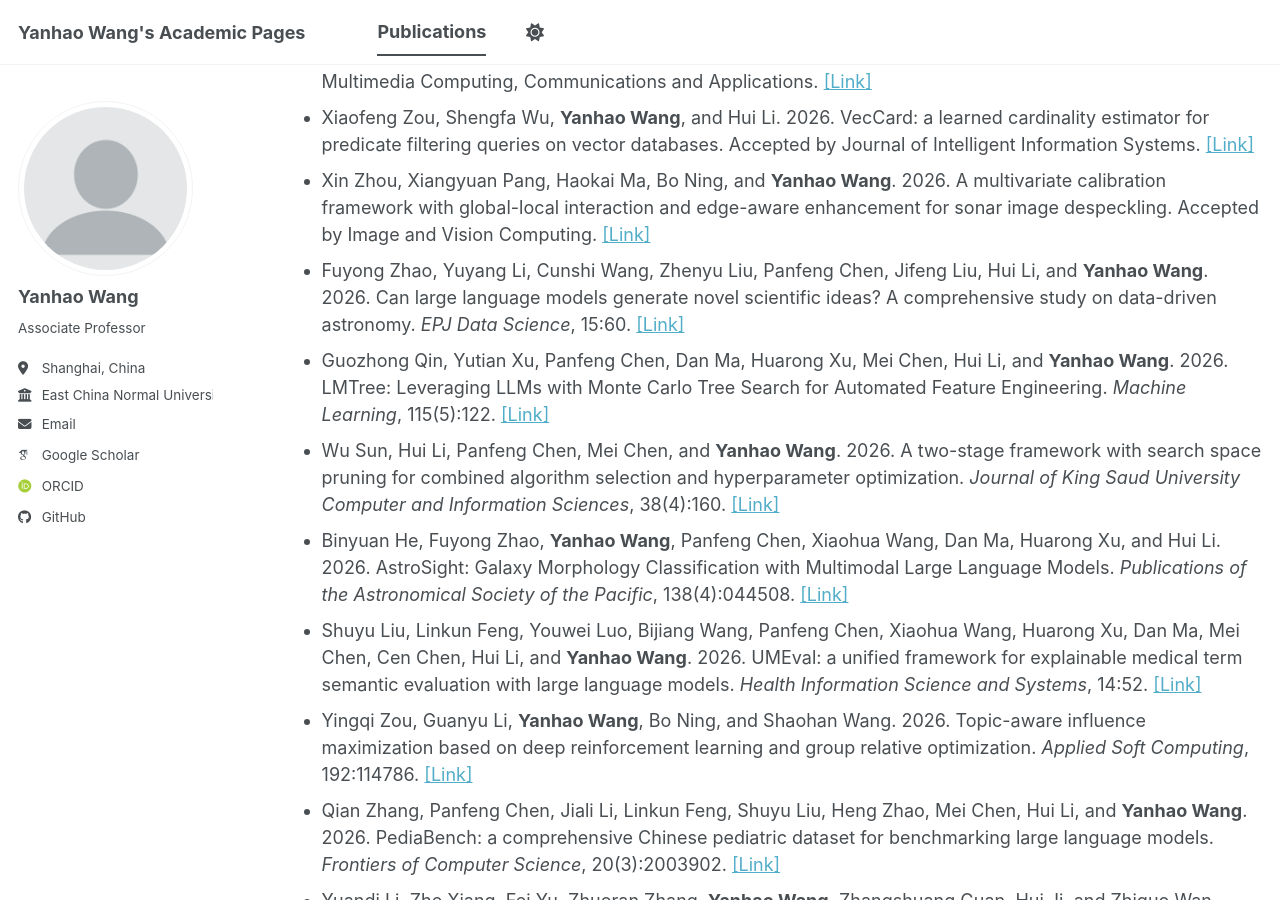
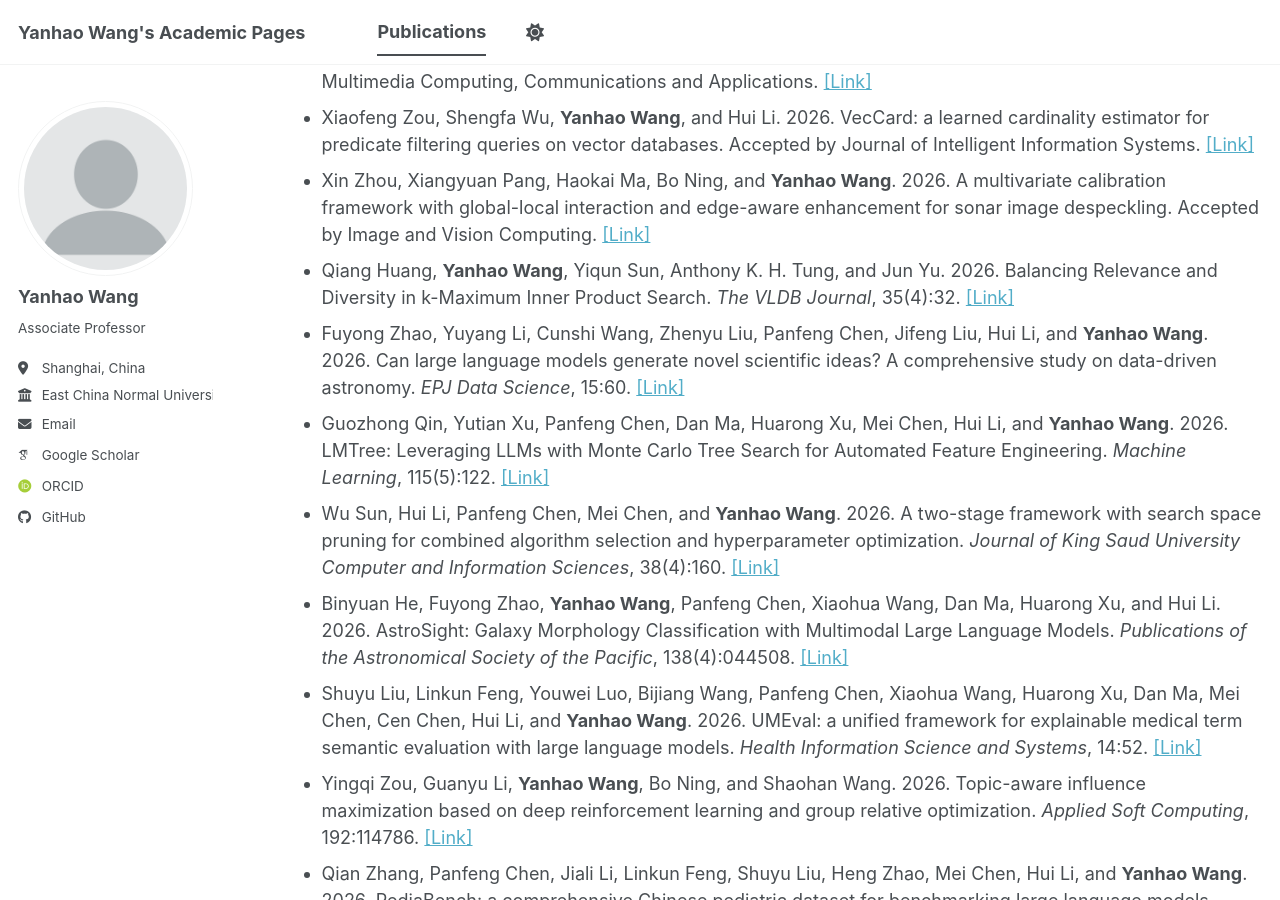
Before and after one commit to yhwang1990/yhwang1990.github.io, a Jekyll site: the page built from _pages/publications.md, in a window 1280 px wide and 900 px high, scrolled down 307 px. Built offline with Jekyll 4.4.1, drawn with Linux system fonts in a browser that asks for light colours; some web fonts are replaced; a script bundle is joined from its source files by our own code; library files that are not in the unit come from our copies.

Commit message:
Update publications.md

```diff
--- a/_pages/publications.md
+++ b/_pages/publications.md
@@ -12,6 +12,7 @@ A full list of my publications can also be found on [my Google Scholar profile](
 - Ruipu Luo, Ziwang Zhao, Min Yang, Zheming Yang, Minghui Qiu, Zhongyu Wei, **Yanhao Wang**, and Cen Chen. 2026. Valley: Video Assistant with Large Language Model Enhanced Ability. Accepted by ACM Transactions on Multimedia Computing, Communications and Applications. [[Link]](https://doi.org/10.1145/3796716)
 - Xiaofeng Zou, Shengfa Wu, **Yanhao Wang**, and Hui Li. 2026. VecCard: a learned cardinality estimator for predicate filtering queries on vector databases. Accepted by Journal of Intelligent Information Systems. [[Link]](https://doi.org/10.1007/s10844-026-01064-5)
 - Xin Zhou, Xiangyuan Pang, Haokai Ma, Bo Ning, and **Yanhao Wang**. 2026. A multivariate calibration framework with global-local interaction and edge-aware enhancement for sonar image despeckling. Accepted by Image and Vision Computing. [[Link]](https://doi.org/10.1016/j.imavis.2026.106079)
+- Qiang Huang, **Yanhao Wang**, Yiqun Sun, Anthony K. H. Tung, and Jun Yu. 2026. Balancing Relevance and Diversity in k-Maximum Inner Product Search. *The VLDB Journal*, 35(4):32. [[Link]](https://doi.org/10.1007/s00778-026-00982-8)
 - Fuyong Zhao, Yuyang Li, Cunshi Wang, Zhenyu Liu, Panfeng Chen, Jifeng Liu, Hui Li, and **Yanhao Wang**. 2026. Can large language models generate novel scientific ideas? A comprehensive study on data-driven astronomy. *EPJ Data Science*, 15:60. [[Link]](https://doi.org/10.1140/epjds/s13688-026-00672-z)
 - Guozhong Qin, Yutian Xu, Panfeng Chen, Dan Ma, Huarong Xu, Mei Chen, Hui Li, and **Yanhao Wang**. 2026. LMTree: Leveraging LLMs with Monte Carlo Tree Search for Automated Feature Engineering. *Machine Learning*, 115(5):122. [[Link]](https://doi.org/10.1007/s10994-026-07044-8)
 - Wu Sun, Hui Li, Panfeng Chen, Mei Chen, and **Yanhao Wang**. 2026. A two-stage framework with search space pruning for combined algorithm selection and hyperparameter optimization. *Journal of King Saud University Computer and Information Sciences*, 38(4):160. [[Link]](https://doi.org/10.1007/s44443-026-00496-x)
```
